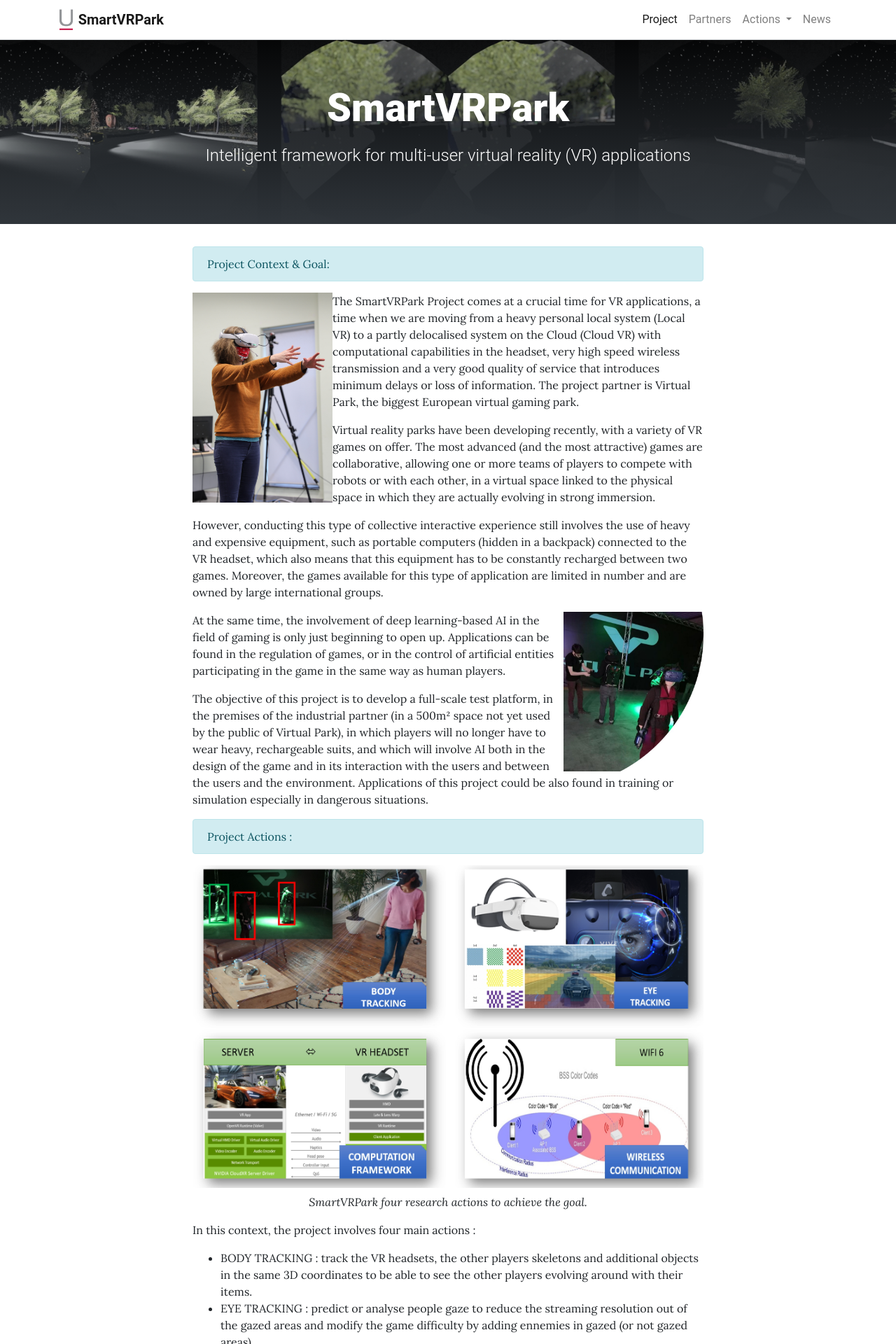
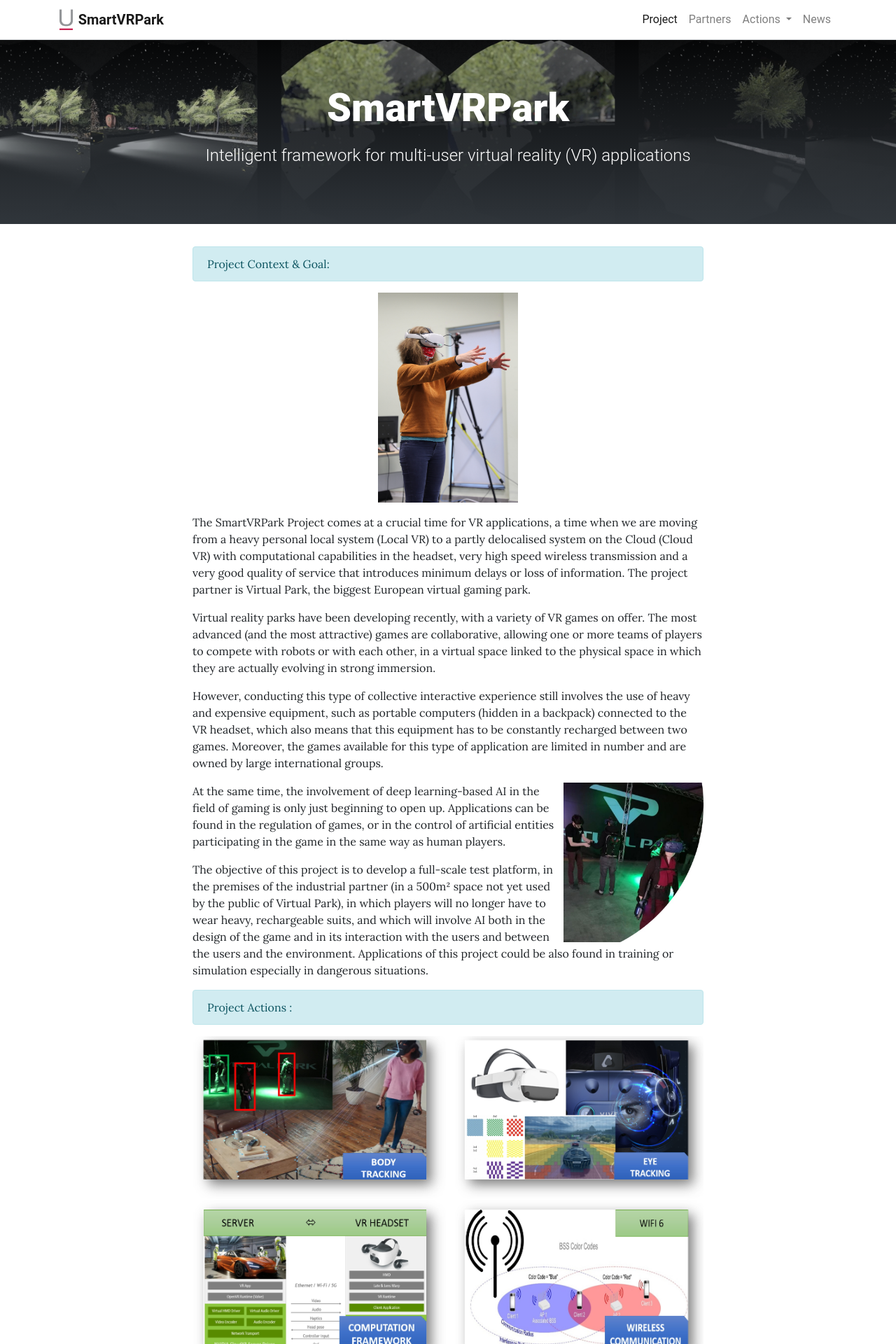
Before and after one commit to numediart/SmartVRPark, a Jekyll site: the page built from pages/project.md, in a window 1280 px wide. Shown: the top 1920 px of the page at 70% size. Built offline with Jekyll 4.4.1, drawn with Linux system fonts in a browser that asks for light colours.

Commit message:
Update project.md

```diff
--- a/pages/project.md
+++ b/pages/project.md
@@ -12,7 +12,7 @@
 {: .alert .alert-info}
 Project Context & Goal:
 
-<img align="left" width="200" src="https://raw.githubusercontent.com/numediart/SmartVRPark/main/assets/img/smartvr_virg_arms.jpg">
+<img align="float:left" width="200" src="https://raw.githubusercontent.com/numediart/SmartVRPark/main/assets/img/smartvr_virg_arms.jpg">
 
 The SmartVRPark Project comes at a crucial time for VR applications, a time when we are moving from a heavy personal local system (Local VR) to a partly delocalised system on the Cloud (Cloud VR) with computational capabilities in the headset, very high speed wireless transmission and a very good quality of service that introduces minimum delays or loss of information.
 The project partner is Virtual Park, the biggest European virtual gaming park.
```
